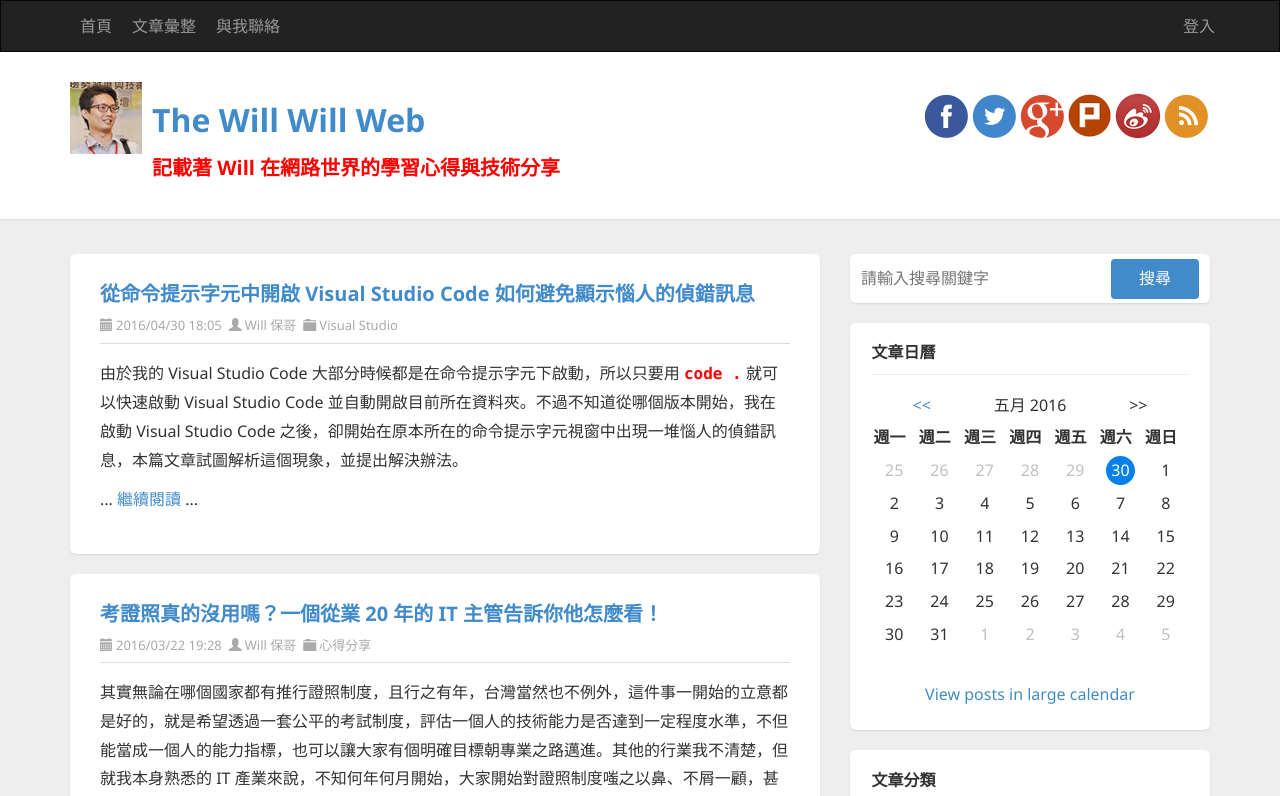
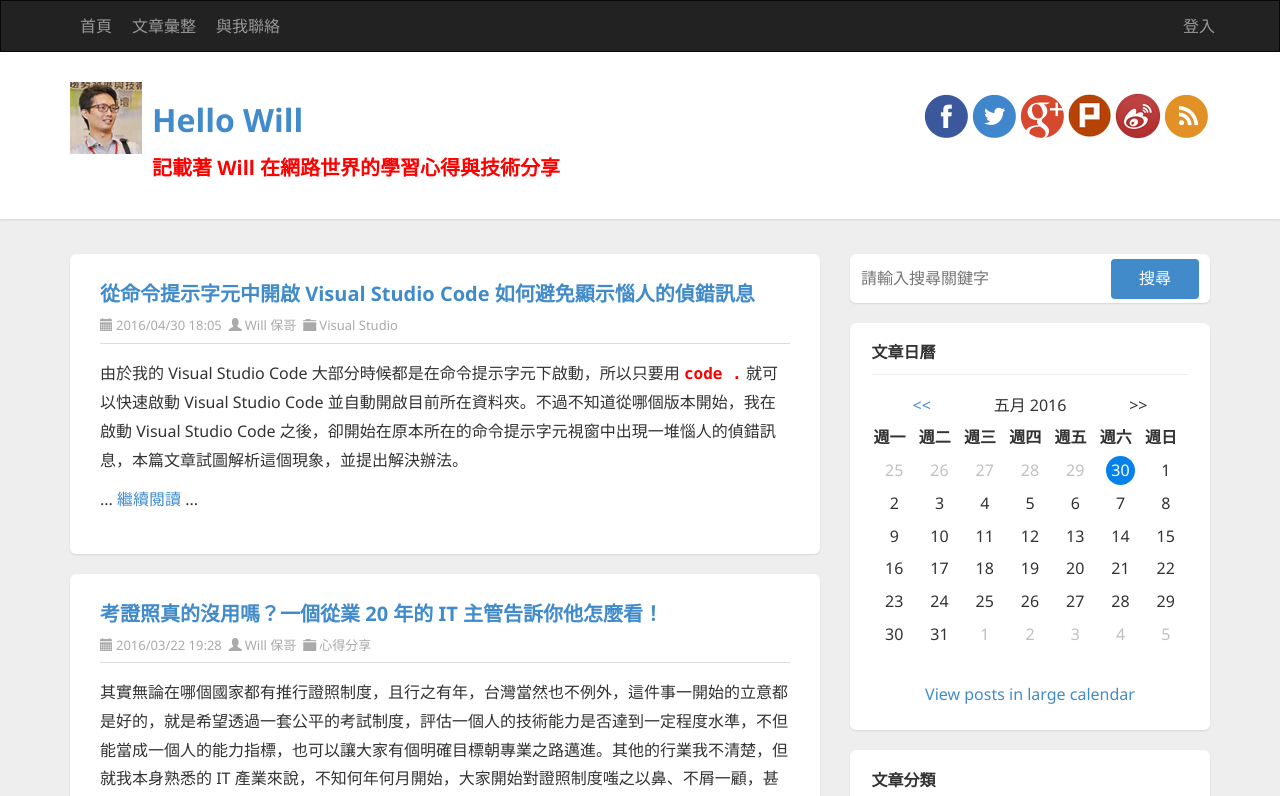
Before and after one commit to doggy8088/demo0204, an Angular app: page / in a window 1280 px wide. Shown: the top 796 px of the page. Built offline with nearby package versions, Linux system fonts and the light colour scheme.

Commit message:
05 練習 Angular 2 的資料繫結方法：內嵌繫結 + 屬性繫結

```diff
--- a/src/app/header/header.component.html
+++ b/src/app/header/header.component.html
@@ -25,11 +25,12 @@
   <div class="title-wrapper">
     <div class="container">
 
-      <img src="/assets/images/logo.png" class="pull-left logo" alt="The Will Will Web">
+      <img src="/assets/images/logo.png" class="pull-left logo"
+           [title]="pageTitle">
 
       <div class="pull-left">
-        <h1><a href="http://blog.miniasp.com/">The Will Will Web</a></h1>
-        <h3 class="highlight">記載著 Will 在網路世界的學習心得與技術分享</h3>
+        <h1><a href="{{homeUrl}}">{{pageTitle}}</a></h1>
+        <h3 class="highlight" [innerHTML]="pageSubtitle"></h3>
       </div>
 
       <div id="social-icons" class="pull-right social-icon">
--- a/src/app/header/header.component.ts
+++ b/src/app/header/header.component.ts
@@ -7,6 +7,10 @@ import { Component, OnInit } from '@angular/core';
 })
 export class HeaderComponent implements OnInit {
 
+  pageTitle = 'Hello Will';
+  homeUrl = 'http://blog.miniasp.com/';
+  pageSubtitle = '記載著 <strong>Will</strong> 在網路世界的學習心得與技術分享';
+
   constructor() { }
 
   ngOnInit() {
```
